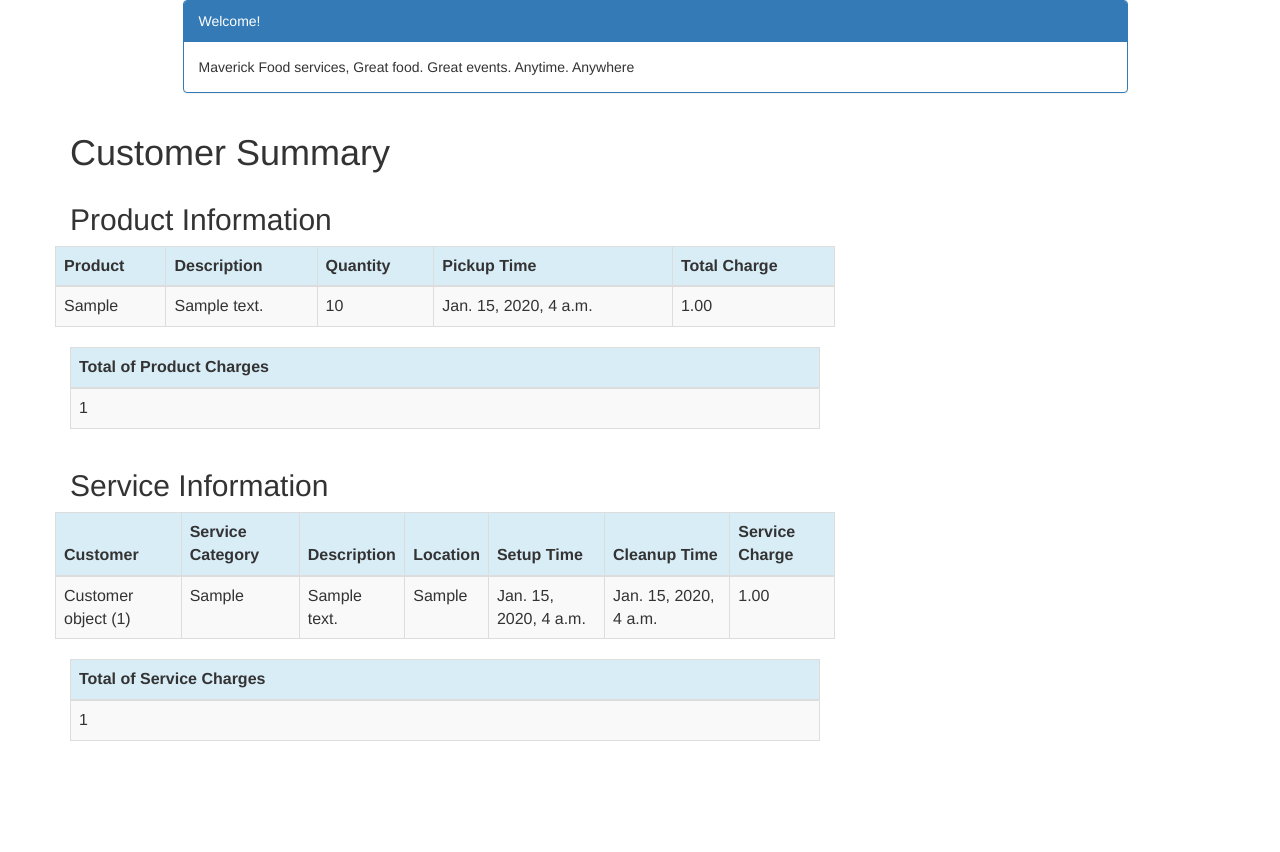
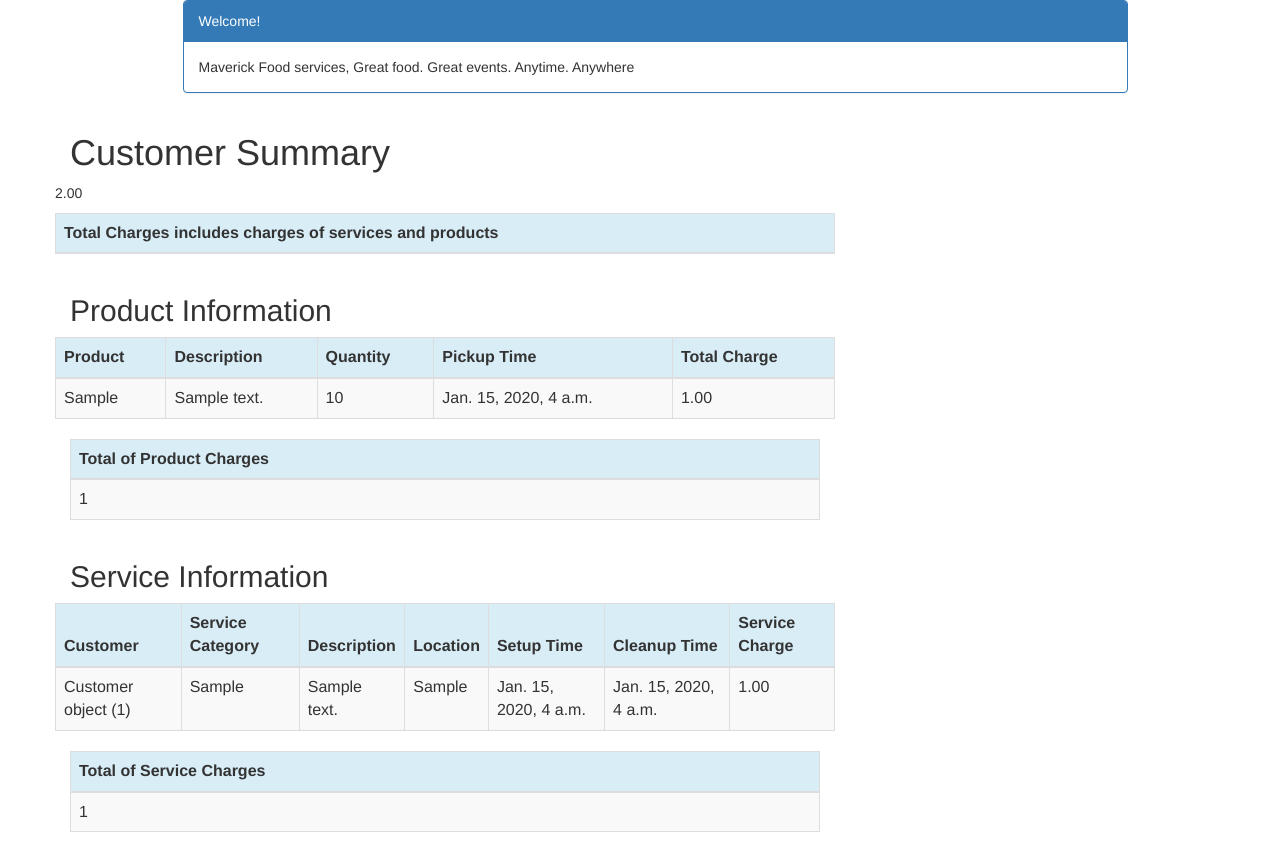
Before and after one commit to harry2491/MDC---Assignment-1-Part-B, a Django app: page /customer/1/summary/ in a window 1280 px wide. Shown: the part 52-904 px from the top of the page. Before the commit the page ends 793 px from the top, so only its background shows below. Run offline with Django 3.2, Linux system fonts and the light colour scheme; a user stored in the database is signed in; tables that the repository leaves empty hold one stand-in row (values such as "Sample post"); lists and menus that the app fills with data are empty; some libraries are stand-ins or nearby versions.

Commit message:
Complete Project Repository

```diff
--- a/crm/templates/crm/product_list.html
+++ b/crm/templates/crm/product_list.html
@@ -62,7 +62,7 @@
                                onclick="return confirm('Are you sure you want to delete?')"
                                class="btn btn-danger">Delete</a>
                         </td>
-                        <td><a href=""
+                        <td><a href="{% url 'crm:summary' pk=product.pk %}"
                                class="btn btn-primary">Summary</a>
 
                     </tr>
--- a/crm/templates/crm/summary.html
+++ b/crm/templates/crm/summary.html
@@ -17,6 +17,19 @@
 </div>
 <div class="row">
     <h1 style="padding-left: 15Px">Customer Summary</h1>
+    <table class="table table-striped table-bordered table-hover">
+        <thead>
+            <tr class="bg-info">
+                <th>Total Charges includes charges of services and products</th>
+            </tr>
+        </thead>
+
+        <tbody>
+            <tr>
+                <p>{{ sum_service_charge.service_charge__sum|add:sum_product_charge.charge__sum|floatformat:2 }}</p>
+            </tr>
+        </tbody>
+    </table>
 </div>
 
     <div class="row">
--- a/crm/urls.py
+++ b/crm/urls.py
@@ -20,4 +20,5 @@ urlpatterns = [
     path('product/<int:pk>/delete/', views.product_delete, name='product_delete'),
     path('product/create/', views.product_new, name='product_new'),
     path('customer/<int:pk>/summary/', views.summary, name='summary'),
+    path('product/<int:pk>/summary/', views.summary, name='summary'),
 ]
```
